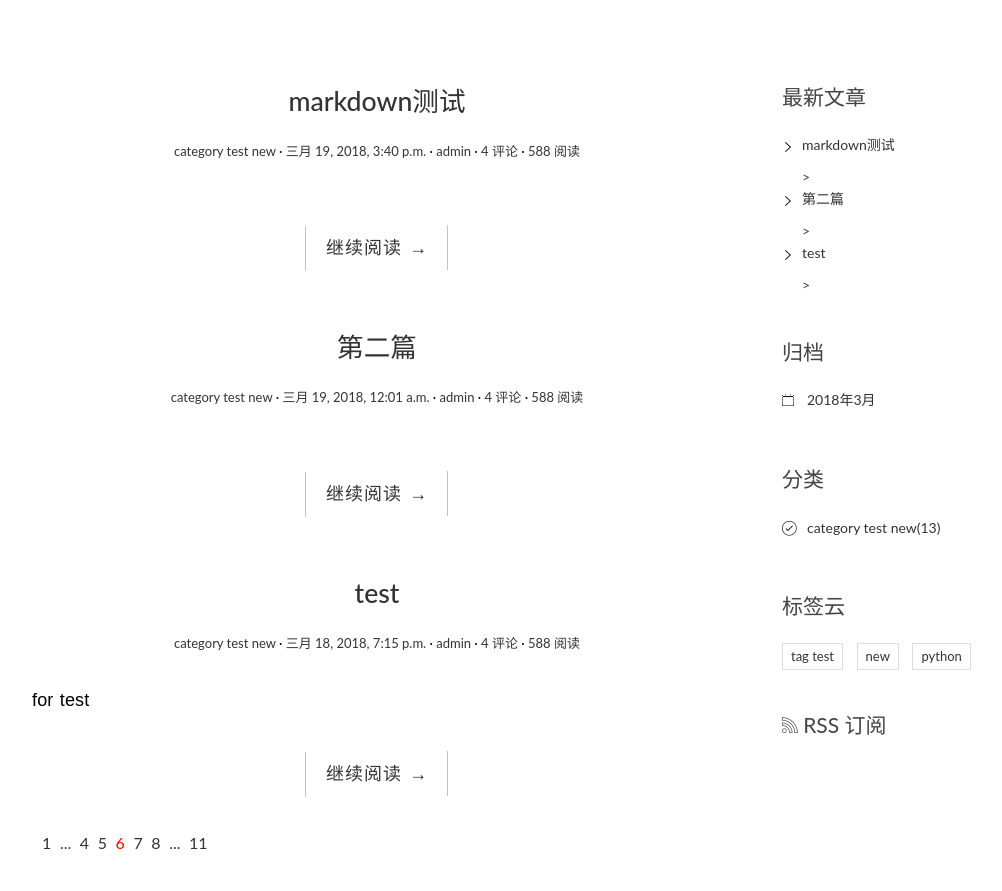
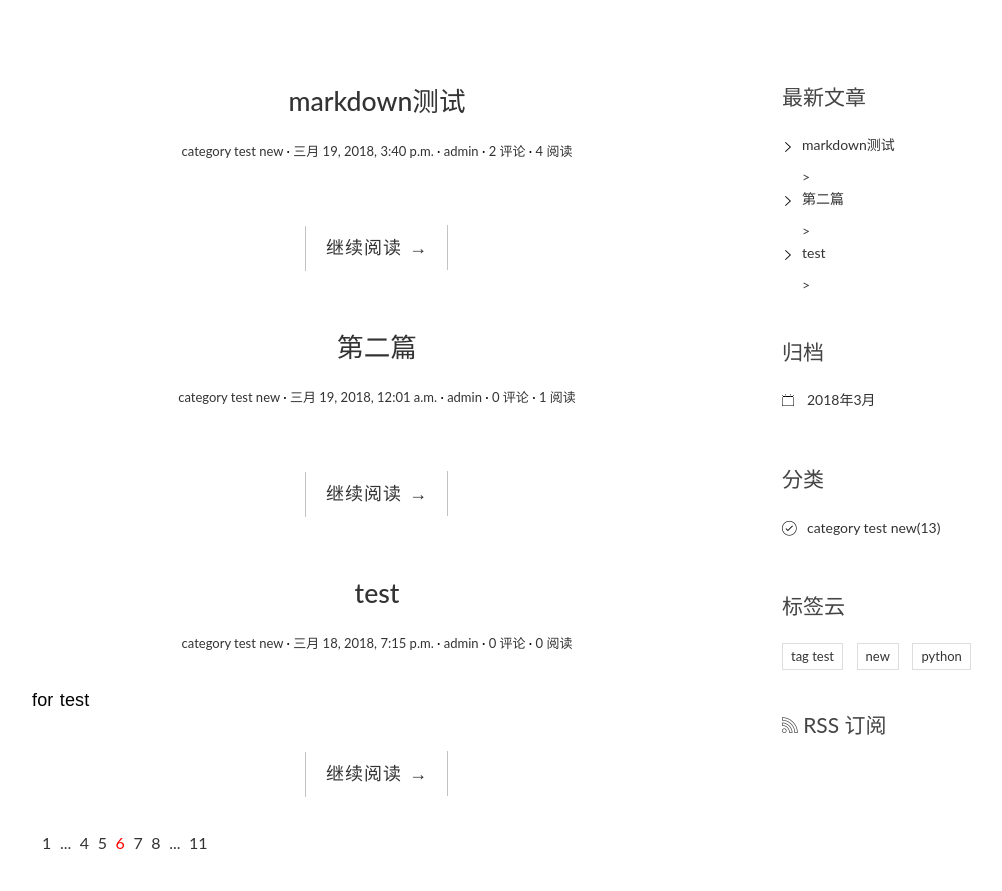
Before and after one commit to mengwangme/DjangoBlog, a Django app: page / in a window 1280 px wide. Shown: the part 91-982 px from the top of the page, without its empty margins (68-1070 px from the left). Run offline with Django 3.2, Linux system fonts and the light colour scheme; data comes from the database, SQL or seed files in the repository; both versions use the stored data as it was after the commit; some libraries are stand-ins or nearby versions.

Commit message:
80% blog

```diff
--- a/blog/models.py
+++ b/blog/models.py
@@ -64,6 +64,9 @@ class Post(models.Model):
     # 因为我们规定一篇文章只能有一个作者，而一个作者可能会写多篇文章，因此这是一对多的关联关系，和 Category 类似。
     author = models.ForeignKey(User, on_delete=models.CASCADE)
 
+    # 记录阅读量
+    views = models.PositiveIntegerField(default=0)
+
     def __str__(self):
         return self.title
 
@@ -72,3 +75,7 @@ class Post(models.Model):
 
     class Meta:
         ordering = ['-created_time']
+
+    def increase_views(self):
+        self.views += 1
+        self.save(update_fields=['views'])
--- a/blog/views.py
+++ b/blog/views.py
@@ -11,6 +11,9 @@ def index(request):
 
 def detail(request, pk):
     post = get_object_or_404(Post, pk=pk)
+
+    # 阅读量+1
+    post.increase_views()
 
     post.body = markdown.markdown(post.body,
                                   extensions = [
--- a/templates/base.html
+++ b/templates/base.html
@@ -10,15 +10,15 @@
     <meta name="viewport" content="width=device-width, initial-scale=1">
 
     <!-- css -->
-    <link rel="stylesheet" href="{% static 'blog/css/bootstrap.min.css' %}">
+    <link rel="stylesheet" href="https://cdn.bootcss.com/bootstrap/3.3.7/css/bootstrap.min.css">
     <link rel="stylesheet" href="http://code.ionicframework.com/ionicons/2.0.1/css/ionicons.min.css">
     <link rel="stylesheet" href="{% static 'blog/css/pace.css' %}">
     <link rel="stylesheet" href="{% static 'blog/css/custom.css' %}">
     <link rel="stylesheet" href="{% static 'blog/css/highlights/github.css' %}">
 
     <!-- js -->
-    <script src="{% static 'blog/js/jquery-2.1.3.min.js' %}"></script>
-    <script src="{% static 'blog/js/bootstrap.min.js' %}"></script>
+    <script src="https://cdn.bootcss.com/jquery/2.1.3/jquery.min.js"></script>
+    <script src="https://cdn.bootcss.com/bootstrap/3.3.7/js/bootstrap.min.js"></script>
     <script src="{% static 'blog/js/pace.min.js' %}"></script>
     <script src="{% static 'blog/js/modernizr.custom.js' %}"></script>
 </head>
--- a/templates/blog/detail.html
+++ b/templates/blog/detail.html
@@ -9,8 +9,8 @@
                 <span class="post-date"><a href="#"><time class="entry-date"
                                                           datetime="{{ post.created_time }}">{{ post.created_time }}</time></a></span>
                 <span class="post-author"><a href="#">{{ post.author }}</a></span>
-                <span class="comments-link"><a href="#">4 评论</a></span>
-                <span class="views-count"><a href="#">588 阅读</a></span>
+                <span class="comments-link"><a href="#">{{ comment_list.count }} 评论</a></span>
+                <span class="views-count"><a href="#">{{ post.views }} 阅读</a></span>
             </div>
         </header>
         <div class="entry-content clearfix">
--- a/templates/blog/index.html
+++ b/templates/blog/index.html
@@ -12,8 +12,8 @@
                             <span class="post-date"><a href="#"><time class="entry-date"
                                                                       datetime="{{ post.created_time }}">{{ post.created_time }}</time></a></span>
                             <span class="post-author"><a href="#">{{ post.author }}</a></span>
-                            <span class="comments-link"><a href="#">4 评论</a></span>
-                            <span class="views-count"><a href="#">588 阅读</a></span>
+                            <span class="comments-link"><a href="#">{{ post.comment_set.count }} 评论</a></span>
+                            <span class="views-count"><a href="{{ post.get_absolute_url }}">{{ post.views }} 阅读</a></span>
                         </div>
                     </header>
                     <div class="entry-content clearfix">
```
Also changed, not shown: blogproject/fabfile.py (added, +26 -0 lines), blog/migrations/0002_auto_20180326_1632.py (added), db.sqlite3.
